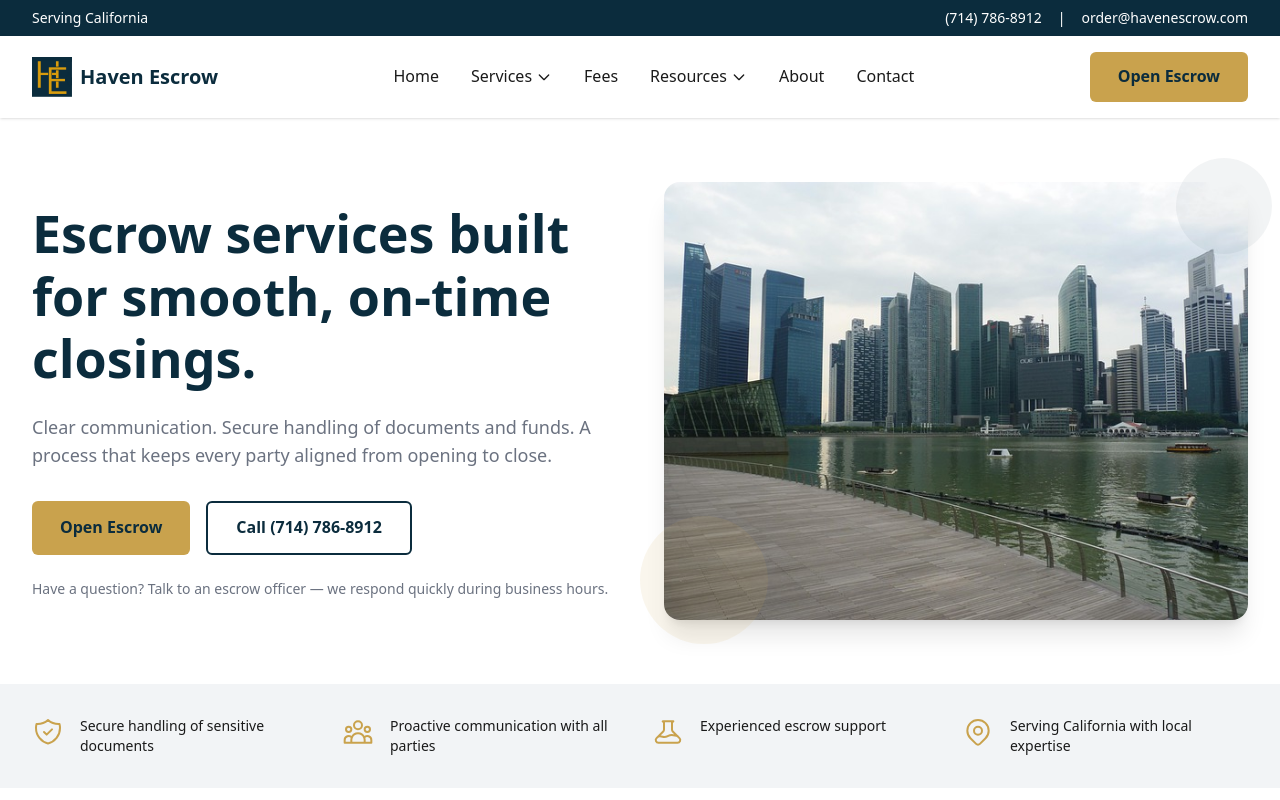
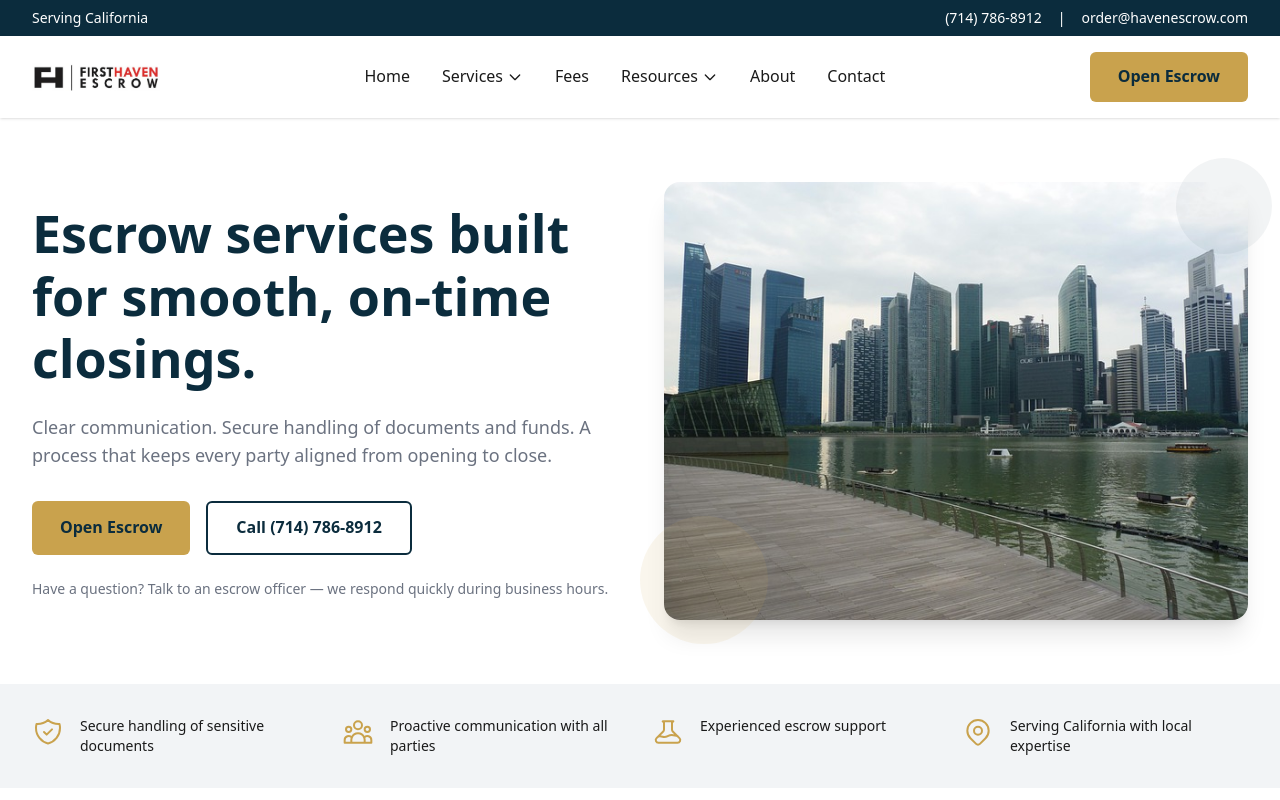
Before and after one commit to EvolvingCyberLLC/firsthavenescrow-frontend, a Next.js app: page / in a window 1280 px wide. Shown: the top 800 px of the page. Built offline with nearby package versions, Linux system fonts and the light colour scheme.

Commit message:
feat: add the updated logo

```diff
--- a/src/components/Logo.tsx
+++ b/src/components/Logo.tsx
@@ -8,29 +8,19 @@ interface LogoProps {
   textClassName?: string;
 }
 
-export default function Logo({
-  className = "",
-  linkToHome = true,
-  showText = true,
-  textClassName = "",
-}: LogoProps) {
+export default function Logo({ className = "", linkToHome = true }: LogoProps) {
   const logoContent = (
     <div className={`flex items-center gap-2 ${className}`}>
-      <div className="relative w-10 h-10">
+      <div className="relative w-32">
         <Image
           src="/logo.png"
           alt="Haven Escrow Logo"
-          width={40}
-          height={40}
+          width={666}
+          height={128}
           className="object-contain"
           priority
         />
       </div>
-      {showText && (
-        <span className={`text-xl font-bold ${textClassName || "text-navy"}`}>
-          Haven Escrow
-        </span>
-      )}
     </div>
   );
 
```
Also changed, not shown: public/logo.png, 1 other file (tests, documents, lock files or other folders).
